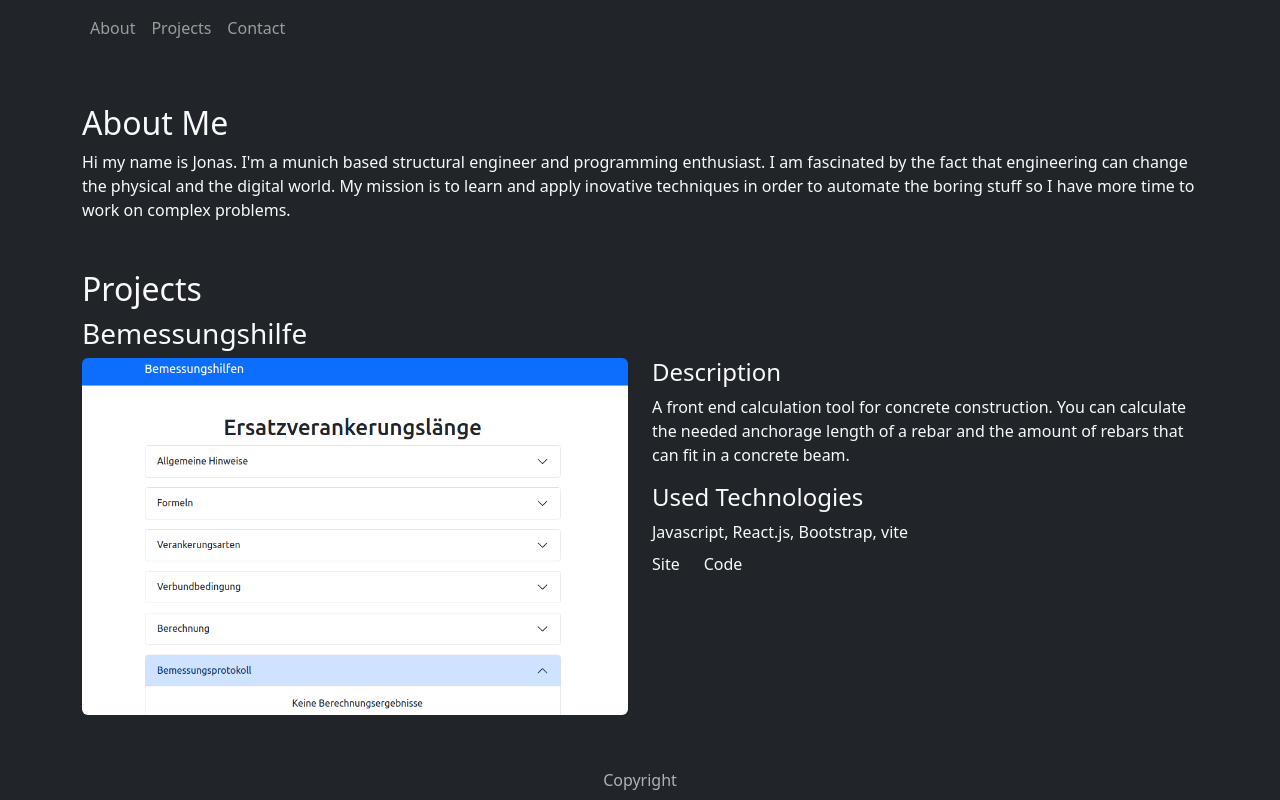
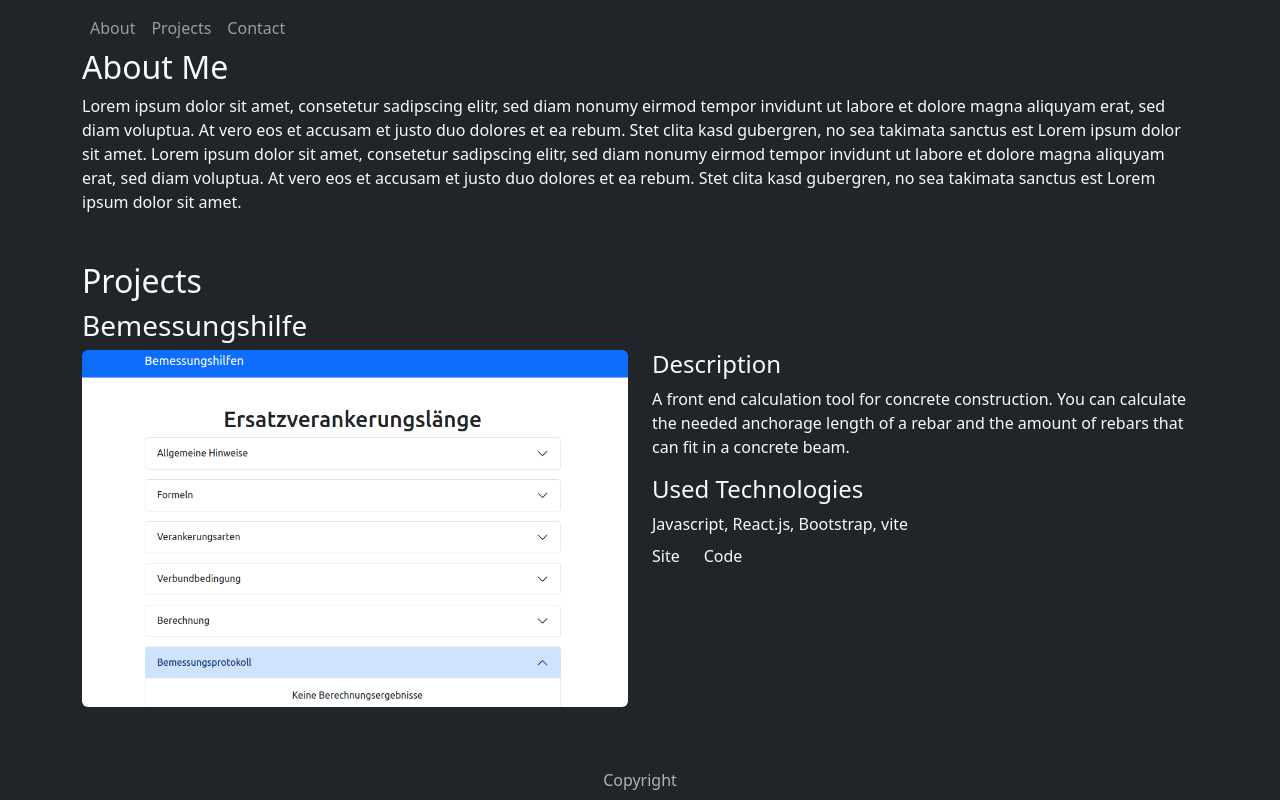
Before and after one commit to j-r-f-m/portfolio-site, a React (Vite) app: page / in a window 1280 px wide. Shown: the top 800 px of the page. Built offline with nearby package versions, Linux system fonts and the light colour scheme.

Commit message:
add navigation
Set up navigation. User can now navigate to the different parts of the
site.

```diff
--- a/components/navigation/Navigation.jsx
+++ b/components/navigation/Navigation.jsx
@@ -4,12 +4,12 @@ import Navbar from "react-bootstrap/Navbar";
 
 export function Navigation() {
   return (
-    <Navbar role="navigation" bg="dark" data-bs-theme="dark">
+    <Navbar fixed="top" role="navigation" bg="dark" data-bs-theme="dark">
       <Container>
         <Nav className="me-auto">
-          <Nav.Link href="#home">About</Nav.Link>
-          <Nav.Link href="#features">Projects</Nav.Link>
-          <Nav.Link href="#pricing">Contact</Nav.Link>
+          <Nav.Link href="#about-me">About</Nav.Link>
+          <Nav.Link href="#projects">Projects</Nav.Link>
+          <Nav.Link href="#contact">Contact</Nav.Link>
         </Nav>
       </Container>
     </Navbar>
--- a/pages/mainContent/MainContent.jsx
+++ b/pages/mainContent/MainContent.jsx
@@ -14,6 +14,7 @@ export function MainContent() {
     <>
       <MainContentHero />
       <MainContentProjects />
+      <MainContentProjects LinkRef="projects" />
       <MainContentContact />
     </>
   );
--- a/pages/mainContent/MainContentText.jsx
+++ b/pages/mainContent/MainContentText.jsx
@@ -1,5 +1,7 @@
 // Text that is used in the about me section
+// let aboutMe =
+//   "Hi my name is Jonas. I'm a munich based structural engineer and programming enthusiast. I am fascinated by the fact that engineering can change the physical and the digital world. My mission is to learn and apply inovative techniques  in order to automate the boring stuff so I have more time to work on complex problems.";
+
 let aboutMe =
-  "Hi my name is Jonas. I'm a munich based structural engineer and programming enthusiast. I am fascinated by the fact that engineering can change the physical and the digital world. My mission is to learn and apply inovative techniques  in order to automate the boring stuff so I have more time to work on complex problems.";
-
+  "Lorem ipsum dolor sit amet, consetetur sadipscing elitr, sed diam nonumy eirmod tempor invidunt ut labore et dolore magna aliquyam erat, sed diam voluptua. At vero eos et accusam et justo duo dolores et ea rebum. Stet clita kasd gubergren, no sea takimata sanctus est Lorem ipsum dolor sit amet. Lorem ipsum dolor sit amet, consetetur sadipscing elitr, sed diam nonumy eirmod tempor invidunt ut labore et dolore magna aliquyam erat, sed diam voluptua. At vero eos et accusam et justo duo dolores et ea rebum. Stet clita kasd gubergren, no sea takimata sanctus est Lorem ipsum dolor sit amet.";
 export { aboutMe };
--- a/pages/mainContent/mainContentContact/MainContentContact.jsx
+++ b/pages/mainContent/mainContentContact/MainContentContact.jsx
@@ -3,14 +3,15 @@ import Row from "react-bootstrap/Row";
 
 export function MainContentContact() {
   return (
+    <>
       <Container className="mt-5 pb-5 text-light">
         <Row>
-        {" "}
-        <h2>Contact</h2>
+          <h2 id="contact">Contact</h2>
         </Row>
         <Row className="d-flex  justify-content-center  align-items-center">
           <div>moesch.jonas@protonmail.com</div>
         </Row>
       </Container>
+    </>
   );
 }
--- a/pages/mainContent/mainContentHero/MainContenHero.jsx
+++ b/pages/mainContent/mainContentHero/MainContenHero.jsx
@@ -7,7 +7,9 @@ import Row from "react-bootstrap/Row";
 export function MainContentHero() {
   return (
     <>
-      <Container className="mt-5 text-light">
+      {/* navigation anchor */}
+
+      <Container id="about-me" className=" pt-5 text-light">
         <Row className=" ">
           <h2>About Me</h2>
         </Row>
--- a/pages/mainContent/mainContentProjects/MainContentProjects.jsx
+++ b/pages/mainContent/mainContentProjects/MainContentProjects.jsx
@@ -3,13 +3,23 @@ import Image from "react-bootstrap/Image";
 import Row from "react-bootstrap/Row";
 import Col from "react-bootstrap/Col";
 import Nav from "react-bootstrap/Nav";
+import PropTypes from "prop-types";
 
-export function MainContentProjects() {
+/**
+ * Component that renders one Project. If the LinkRef gets passed as a prop you
+ * can linkt the navigation bar with first project.
+ * @param {object} props LinkRef pass string if you want to set the link for the
+ * first project
+ * @returns
+ */
+export function MainContentProjects(props) {
   return (
     <>
-      <Container className="text-light mt-5">
-        <Row className="">
-          <h2>Projects</h2>
+      <Container className="text-light ">
+        <Row>
+          <h2 id={props.LinkRef} className="pt-5">
+            Projects
+          </h2>
         </Row>
         <Row className="">
           <Container>
@@ -51,3 +61,7 @@ export function MainContentProjects() {
     </>
   );
 }
+
+MainContentProjects.propTypes = {
+  LinkRef: PropTypes.string,
+};
```
Also changed, not shown: 1 other file (tests, documents, lock files or other folders). Lines whose indentation alone changed are shown as unchanged.
